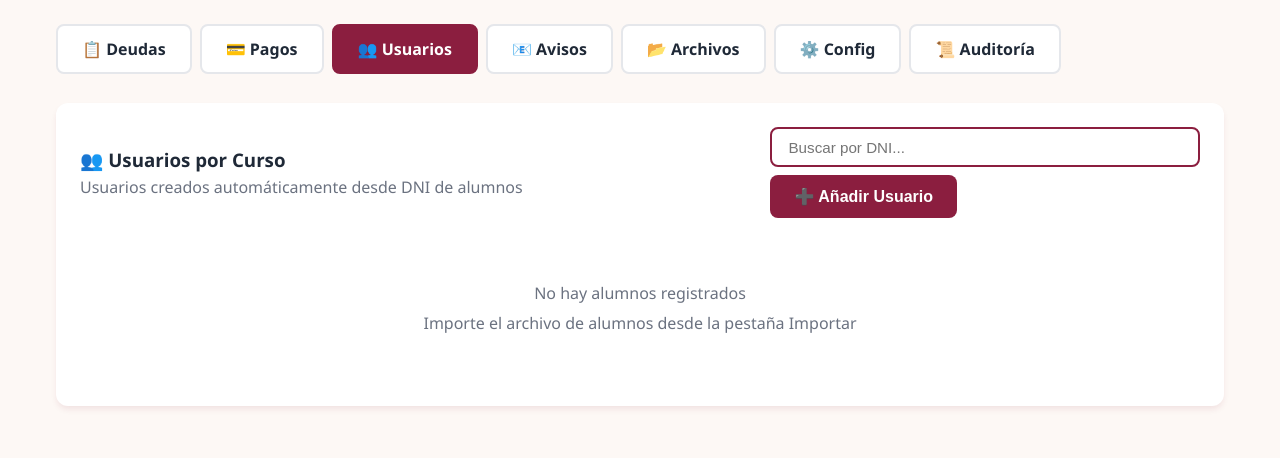
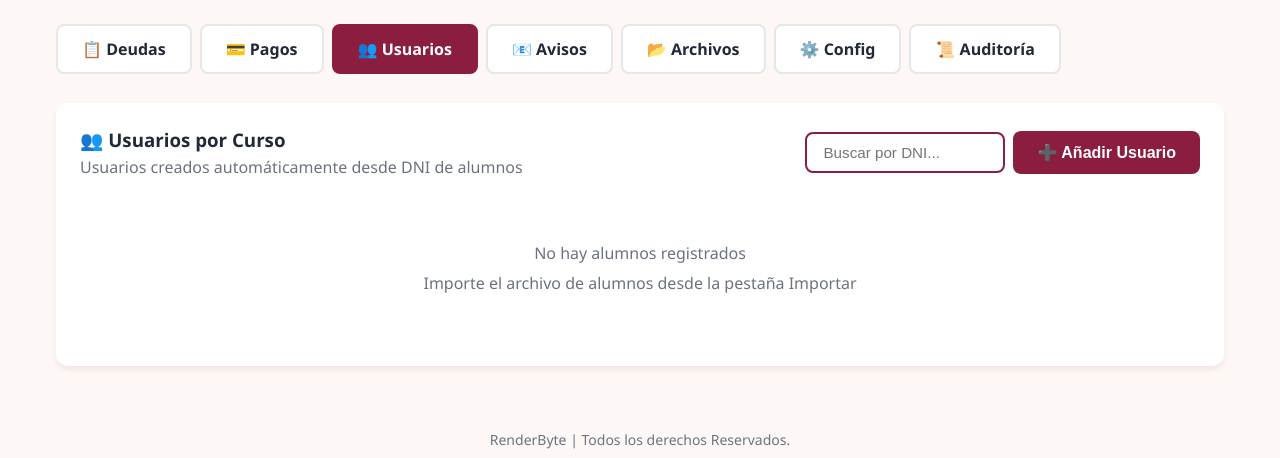
Before and after one commit to Joel010999/colegio-nuevo-siglo, a Django app: page /admin-panel/usuarios/ in a window 1280 px wide. Shown: the part 98-556 px from the top of the page. Run offline with Django 5.2, Linux system fonts and the light colour scheme; a user stored in the database is signed in; data comes from the database, SQL or seed files in the repository; data that the repository does not hold is empty.

Commit message:
fix(usuarios): input DNI width 200px, nowrap, clase curso-seccion, selector JS

```diff
--- a/portal/templates/portal/admin/usuarios.html
+++ b/portal/templates/portal/admin/usuarios.html
@@ -10,9 +10,9 @@
             <h3 style="margin-bottom:0.25rem">👥 Usuarios por Curso</h3>
             <p style="color:var(--text-light);margin:0">Usuarios creados automáticamente desde DNI de alumnos</p>
         </div>
-        <div style="display:flex;align-items:center;gap:0.5rem;flex-wrap:wrap">
+        <div style="display:flex;align-items:center;gap:0.5rem;flex-wrap:nowrap">
             <input type="text" id="buscarDNI" placeholder="Buscar por DNI..." class="btn-block-mobile"
-                style="padding:0.6rem 1rem;border:2px solid var(--primary);border-radius:8px;font-size:0.95rem;outline:none;transition:border-color 0.2s,box-shadow 0.2s;min-width:180px"
+                style="width:200px;padding:0.6rem 1rem;border:2px solid var(--primary);border-radius:8px;font-size:0.95rem;outline:none;transition:border-color 0.2s,box-shadow 0.2s"
                 onfocus="this.style.boxShadow='0 0 0 3px rgba(var(--primary-rgb,59,130,246),0.15)'"
                 onblur="this.style.boxShadow='none'">
             <button class="btn btn-primary btn-block-mobile" onclick="abrirModalCrearUsuario()"
@@ -23,7 +23,7 @@
     </div>
 
     {% for curso, alumnos in alumnos_por_curso.items %}
-    <div style="margin-bottom:1.5rem">
+    <div class="curso-seccion" style="margin-bottom:1.5rem">
         <h4 style="background:var(--bg);padding:0.75rem;border-radius:8px;margin-bottom:0.5rem">📚 {{ curso }}</h4>
         <div class="table-responsive">
             <table>
@@ -218,7 +218,7 @@
     // --- Filtrado por DNI en tiempo real ---
     document.getElementById('buscarDNI').addEventListener('input', function () {
         var filtro = this.value.trim().toLowerCase();
-        var secciones = document.querySelectorAll('[style*="margin-bottom:1.5rem"]');
+        var secciones = document.querySelectorAll('.curso-seccion');
 
         secciones.forEach(function (seccion) {
             var filas = seccion.querySelectorAll('tbody tr');
```
